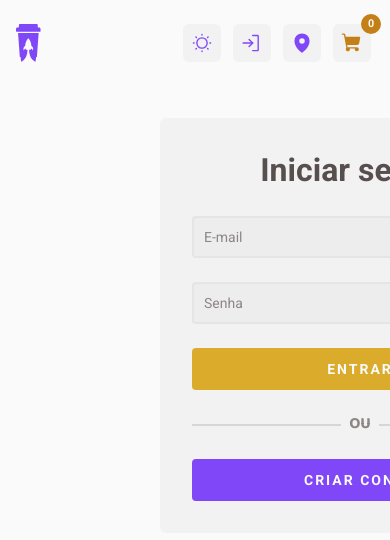
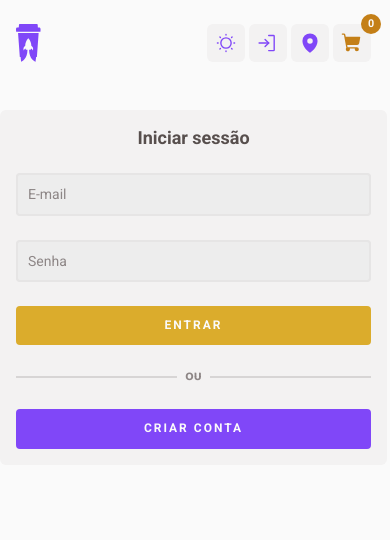
Before and after one commit to die-goncalves/coffee-delivery, a React (Vite) app: page /account/session in a window 390 px wide. Shown: the top 540 px of the page. Built offline with nearby package versions, Linux system fonts and the light colour scheme; no server answers.

Commit message:
Pequenos ajustes de responsividade na estilização

```diff
--- a/src/components/CoffeeCard/styles.ts
+++ b/src/components/CoffeeCard/styles.ts
@@ -1,7 +1,7 @@
 import styled from 'styled-components'
 
 type CoffeeCardContainerProps = {
-  outOfStock: boolean
+  outOfInventory: boolean
 }
 export const CoffeeCardContainer = styled.div<CoffeeCardContainerProps>`
   display: flex;
@@ -12,7 +12,7 @@ export const CoffeeCardContainer = styled.div<CoffeeCardContainerProps>`
   background: ${props => props.theme.colors['base/card']};
   border-radius: 6px 36px;
 
-  ${props => props.outOfStock && `opacity: 0.5;`}
+  ${props => props.outOfInventory && `opacity: 0.5;`}
 
   & > h1 {
     font-family: 'Baloo 2', cursive;
@@ -23,7 +23,7 @@ export const CoffeeCardContainer = styled.div<CoffeeCardContainerProps>`
     color: ${props => props.theme.colors['base/label']};
   }
 
-  @media (min-width: 320px) {
+  @media (min-width: 320px), (max-width: 320px) {
     width: auto;
     padding: 0 1rem 1rem;
 
@@ -36,7 +36,7 @@ export const CoffeeCardContainer = styled.div<CoffeeCardContainerProps>`
       font-size: 1rem;
     }
     & > p {
-      font-size: 0.7rem;
+      font-size: 0.875rem;
     }
 
     & h1 + p {
@@ -81,13 +81,13 @@ export const BuyContainer = styled.div`
     }
   }
 
-  @media (min-width: 320px) {
+  @media (min-width: 320px), (max-width: 320px) {
     & > div:first-child {
       & span:first-child {
-        font-size: 0.7rem;
+        font-size: 0.875rem;
       }
       & span:last-child {
-        font-size: 1.2rem;
+        font-size: 1.25rem;
       }
     }
   }
@@ -194,7 +194,7 @@ export const Actions = styled.form`
     }
   }
 
-  @media (min-width: 320px) {
+  @media (min-width: 320px), (max-width: 320px) {
     & > div {
       padding: 0.4rem;
       input {
@@ -276,10 +276,10 @@ export const Tags = styled.div`
     margin-left: 0.25rem;
   }
 
-  @media (min-width: 320px) {
+  @media (min-width: 320px), (max-width: 320px) {
     max-width: 11.40625rem;
     & > span {
-      font-size: 0.5rem;
+      font-size: 0.625rem;
     }
   }
   @media (min-width: 480px) {
--- a/src/components/Header/styles.ts
+++ b/src/components/Header/styles.ts
@@ -4,7 +4,7 @@ export const HeaderContainer = styled.nav`
   display: flex;
   align-items: center;
   position: sticky;
-  z-index: 99999;
+  z-index: 10;
   top: 0;
   justify-content: space-between;
   background: ${props => props.theme.colors['base/background']};
@@ -23,7 +23,7 @@ export const HeaderContainer = styled.nav`
     gap: 0.75rem;
   }
 
-  @media (min-width: 320px) {
+  @media (min-width: 320px), (max-width: 320px) {
     padding: 1.5rem 1rem;
 
     & > a {
@@ -33,6 +33,14 @@ export const HeaderContainer = styled.nav`
       svg:last-child {
         display: initial;
       }
+    }
+    & > div {
+      gap: 0.25rem;
+    }
+  }
+  @media (min-width: 480px) {
+    & > div {
+      gap: 0.75rem;
     }
   }
   @media (min-width: 640px) {
@@ -106,7 +114,8 @@ export const LocationAndCartContainer = styled.nav`
     }
   }
 
-  @media (min-width: 320px) {
+  @media (min-width: 320px), (max-width: 320px) {
+    gap: 0.25rem;
     a {
       span {
         font-size: 0.9rem;
@@ -114,6 +123,7 @@ export const LocationAndCartContainer = styled.nav`
     }
   }
   @media (min-width: 480px) {
+    gap: 0.75rem;
     a {
       span {
         font-size: 1rem;
@@ -173,7 +183,7 @@ export const CartContainer = styled.div`
     }
   }
 
-  @media (min-width: 320px) {
+  @media (min-width: 320px), (max-width: 320px) {
     & > div {
       span {
         font-size: 0.675rem;
--- a/src/layouts/DefaultLayout/styles.ts
+++ b/src/layouts/DefaultLayout/styles.ts
@@ -7,8 +7,6 @@ export const MainContainer = styled.div`
   overflow: auto;
 
   &::-webkit-scrollbar {
-    width: 0.8vw;
-    height: 0.8vw;
     background: ${props => props.theme.colors['base/background']};
   }
   &::-webkit-scrollbar-thumb {
@@ -29,6 +27,19 @@ export const MainContainer = styled.div`
           : props.theme.colors['brand/purple-dark']};
     }
   }
+
+  @media (min-width: 320px), (max-width: 320px) {
+    &::-webkit-scrollbar {
+      width: 1vw;
+      height: 1vw;
+    }
+  }
+  @media (min-width: 640px) {
+    &::-webkit-scrollbar {
+      width: 0.6vw;
+      height: 0.6vw;
+    }
+  }
 `
 
 export const LayoutContainer = styled.div`
--- a/src/pages/Checkout/styles.ts
+++ b/src/pages/Checkout/styles.ts
@@ -13,7 +13,7 @@ export const CheckoutContainer = styled.div`
     }
   }
 
-  input {
+  input:not([type='submit']) {
     color: ${props => props.theme.colors['base/title']};
   }
 
@@ -448,43 +448,6 @@ export const CoffeesInCart = styled.div<CoffeesInCartProps>`
     border-top: 1px solid ${props => props.theme.colors['base/button']};
   }
 
-  & > input {
-    padding: 0.75rem 0.5rem;
-    border-radius: 6px;
-    border: none;
-    text-transform: uppercase;
-    background: ${props => props.theme.colors['brand/yellow']};
-    color: ${props => props.theme.colors['base/background']};
-
-    font-size: 0.875rem;
-    font-weight: 700;
-    line-height: 1.6;
-
-    cursor: pointer;
-
-    transition-duration: 0.2s;
-    transition-property: background-color;
-    transition-timing-function: ease-out;
-
-    ${props =>
-      props.items
-        ? `
-            &:hover:not(:disabled) {
-              background: ${props.theme.colors['brand/yellow-dark']};
-            }
-            &:disabled {
-              cursor: wait;
-              opacity: 0.75;
-            };
-          `
-        : `
-            &:disabled {
-              cursor: not-allowed;
-              opacity: 0.75;
-            };
-          `}
-  }
-
   @media (min-width: 320px) {
     padding: 1rem;
     width: 100%;
@@ -623,3 +586,44 @@ export const MessageNoItems = styled.div`
   font-size: 1.125rem;
   color: ${props => props.theme.colors['base/subtitle']};
 `
+
+type InputSubmitProps = {
+  isSubmitting: boolean
+}
+export const InputSubmit = styled.input<InputSubmitProps>`
+  padding: 0.75rem 0.5rem;
+  border-radius: 6px;
+  border: none;
+  text-transform: uppercase;
+  background: ${props => props.theme.colors['brand/yellow']};
+  color: ${props => props.theme.colors['base/background']};
+
+  font-size: 0.875rem;
+  font-weight: 700;
+  line-height: 1.6;
+
+  cursor: pointer;
+
+  transition-duration: 0.2s;
+  transition-property: background-color;
+  transition-timing-function: ease-out;
+
+  &:hover:not(:disabled) {
+    background: ${props => props.theme.colors['brand/yellow-dark']};
+  }
+
+  ${props =>
+    props.isSubmitting
+      ? `
+          &:disabled {
+            cursor: wait;
+            opacity: 0.75;
+          };
+        `
+      : `
+          &:disabled {
+            cursor: not-allowed;
+            opacity: 0.75;
+          };
+        `}
+`
--- a/src/pages/Home/styles.ts
+++ b/src/pages/Home/styles.ts
@@ -7,7 +7,7 @@ export const IntroContainer = styled.div`
   position: relative;
   max-width: 100vw;
 
-  @media (min-width: 320px) {
+  @media (min-width: 320px), (max-width: 320px) {
     & > img {
       max-width: inherit;
       position: absolute;
@@ -41,11 +41,11 @@ export const MainContainer = styled.div`
     display: flex;
     flex-direction: column;
     flex: 1;
-    z-index: 10;
+    z-index: 5;
     gap: 4.125rem;
   }
 
-  @media (min-width: 320px) {
+  @media (min-width: 320px), (max-width: 320px) {
     padding: 2rem 1rem;
     gap: 0rem;
     & > div {
@@ -56,7 +56,6 @@ export const MainContainer = styled.div`
     }
   }
   @media (min-width: 480px) {
-    text-align: center;
   }
   @media (min-width: 640px) {
     padding: 4.75rem 2rem;
@@ -91,7 +90,6 @@ export const TitleContainer = styled.div`
   gap: 1rem;
   h1 {
     font-family: 'Baloo 2', cursive;
-    font-size: 3rem;
     font-weight: 800;
     color: ${props => props.theme.colors['base/title']};
   }
@@ -100,20 +98,22 @@ export const TitleContainer = styled.div`
     color: ${props => props.theme.colors['base/subtitle']};
   }
 
-  @media (min-width: 320px) {
+  @media (min-width: 320px), (max-width: 320px) {
     h1 {
-      font-size: 2.4rem;
+      font-size: 2rem;
     }
     p {
-      font-size: 1rem;
+      font-size: 1.125rem;
     }
   }
   @media (min-width: 640px) {
     h1 {
-      font-size: 2.7rem;
+      font-size: 2.5rem;
     }
-    p {
-      font-size: 1.125rem;
+  }
+  @media (min-width: 1280px) {
+    h1 {
+      font-size: 3rem;
     }
   }
 `
@@ -124,21 +124,20 @@ export const ItemsContainer = styled.div`
 
   gap: 1.25rem 2.5rem;
 
-  @media (min-width: 320px) {
+  @media (min-width: 320px), (max-width: 320px) {
     grid-template-columns: 1fr;
     grid-template-rows: repeat(4, 1fr);
   }
   @media (min-width: 480px) {
-    margin: 0 auto;
+  }
+  @media (min-width: 640px) {
+    margin-right: auto;
     grid-template-columns: auto auto;
     grid-template-rows: auto auto;
-  }
-  @media (min-width: 640px) {
   }
   @media (min-width: 768px) {
   }
   @media (min-width: 1024px) {
-    margin: initial;
     gap: 1.25rem;
   }
 `
@@ -149,13 +148,10 @@ export const Item = styled.div`
   color: ${props => props.theme.colors['base/text']};
   background: transparent;
 
-  @media (min-width: 320px) {
-    font-size: 0.8rem;
+  @media (min-width: 320px), (max-width: 320px) {
+    font-size: 0.875rem;
   }
   @media (min-width: 640px) {
-    font-size: 0.9rem;
-  }
-  @media (min-width: 768px) {
     font-size: 1rem;
   }
 `
@@ -195,11 +191,11 @@ export const CoffeeListContainer = styled.div`
     color: ${props => props.theme.colors['base/subtitle']};
   }
 
-  @media (min-width: 320px) {
+  @media (min-width: 320px), (max-width: 320px) {
     padding: 0 1rem;
     & > h1 {
       margin: 0 auto;
-      font-size: 1.6rem;
+      font-size: 1.5rem;
     }
   }
   @media (min-width: 480px) {
@@ -219,12 +215,12 @@ export const CoffeeListContainer = styled.div`
     padding: 0rem 5rem;
   }
   @media (min-width: 1280px) {
+    & > h1 {
+      margin: initial;
+    }
   }
   @media (min-width: 1440px) {
     padding: 0rem 10rem;
-    & > h1 {
-      margin: initial;
-    }
   }
 `
 
@@ -232,7 +228,7 @@ export const CoffeeList = styled.div`
   display: grid;
   margin: 3.375rem auto 10rem auto;
 
-  @media (min-width: 320px) {
+  @media (min-width: 320px), (max-width: 320px) {
     grid-template-columns: repeat(1, 1fr);
     grid-gap: 2rem;
     margin: 3.375rem auto 6.75rem auto;
--- a/src/pages/Register/styles.ts
+++ b/src/pages/Register/styles.ts
@@ -2,7 +2,18 @@ import styled from 'styled-components'
 import { Link } from 'react-router-dom'
 
 export const RegisterContainer = styled.div`
-  padding: 2rem 10rem;
+  @media (min-width: 320px), (max-width: 320px) {
+    padding: 1.5rem 0;
+  }
+  @media (min-width: 640px) {
+    padding: 2rem 1rem;
+  }
+  @media (min-width: 1280px) {
+    padding: 2rem 5rem;
+  }
+  @media (min-width: 1440px) {
+    padding: 2rem 10rem;
+  }
 `
 
 export const RegisterCard = styled.div`
@@ -20,6 +31,22 @@ export const RegisterCard = styled.div`
     font-family: 'Baloo 2', cursive;
     font-weight: 700;
     color: ${props => props.theme.colors['base/title']};
+  }
+
+  @media (min-width: 320px), (max-width: 320px) {
+    padding: 1rem;
+    width: 100%;
+    & > h1 {
+      font-size: 1.125rem;
+    }
+  }
+  @media (min-width: 480px) {
+    width: 25rem;
+  }
+  @media (min-width: 640px) {
+    & > h1 {
+      font-size: 1.5rem;
+    }
   }
 `
 
@@ -54,6 +81,17 @@ export const RegisterForm = styled.form`
         props.theme.name === 'dark-theme'
           ? props.theme.colors['brand/yellow-dark']
           : props.theme.colors['brand/yellow-dark']};
+    }
+  }
+
+  @media (min-width: 320px), (max-width: 320px) {
+    input[type='submit'] {
+      font-size: 0.75rem;
+    }
+  }
+  @media (min-width: 640px) {
+    input[type='submit'] {
+      font-size: 0.875rem;
     }
   }
 `
@@ -111,11 +149,11 @@ export const ErrorStyle = styled.span`
   color: ${props => props.theme.colors['base/error']};
   font-size: 0.8rem;
 
-  @media (min-width: 320px) {
-    font-size: 0.675rem;
+  @media (min-width: 320px), (max-width: 320px) {
+    font-size: 0.75rem;
   }
-  @media (min-width: 480px) {
-    font-size: 0.75rem;
+  @media (min-width: 640px) {
+    font-size: 0.875rem;
   }
 `
 
@@ -123,7 +161,7 @@ export const EyeContainer = styled.button`
   display: flex;
   position: absolute;
   border: none;
-  z-index: 50;
+  z-index: 5;
   top: 50%;
   right: 0%;
   transform: translate(-50%, -50%);
@@ -170,6 +208,17 @@ export const SessionContainer = styled.div`
       height: 2px;
     }
   }
+
+  @media (min-width: 320px), (max-width: 320px) {
+    p {
+      font-size: 0.75rem;
+    }
+  }
+  @media (min-width: 640px) {
+    p {
+      font-size: 0.875rem;
+    }
+  }
 `
 
 export const SessionLink = styled(Link)`
@@ -196,4 +245,11 @@ export const SessionLink = styled(Link)`
   &:hover {
     background: ${props => props.theme.colors['brand/purple-dark']};
   }
+
+  @media (min-width: 320px), (max-width: 320px) {
+    font-size: 0.75rem;
+  }
+  @media (min-width: 640px) {
+    font-size: 0.875rem;
+  }
 `
--- a/src/pages/Session/styles.ts
+++ b/src/pages/Session/styles.ts
@@ -2,7 +2,18 @@ import styled from 'styled-components'
 import { Link } from 'react-router-dom'
 
 export const SessionContainer = styled.div`
-  padding: 2rem 10rem;
+  @media (min-width: 320px), (max-width: 320px) {
+    padding: 1.5rem 0;
+  }
+  @media (min-width: 640px) {
+    padding: 2rem 1rem;
+  }
+  @media (min-width: 1280px) {
+    padding: 2rem 5rem;
+  }
+  @media (min-width: 1440px) {
+    padding: 2rem 10rem;
+  }
 `
 
 export const SessionCard = styled.div`
@@ -17,6 +28,22 @@ export const SessionCard = styled.div`
 
   & > h1 {
     margin: auto;
+  }
+
+  @media (min-width: 320px), (max-width: 320px) {
+    padding: 1rem;
+    width: 100%;
+    & > h1 {
+      font-size: 1.125rem;
+    }
+  }
+  @media (min-width: 480px) {
+    width: 25rem;
+  }
+  @media (min-width: 640px) {
+    & > h1 {
+      font-size: 1.5rem;
+    }
   }
 `
 
@@ -56,6 +83,17 @@ export const SessionForm = styled.form`
         props.theme.name === 'dark-theme'
           ? props.theme.colors['brand/yellow-dark']
           : props.theme.colors['brand/yellow-dark']};
+    }
+  }
+
+  @media (min-width: 320px), (max-width: 320px) {
+    input[type='submit'] {
+      font-size: 0.75rem;
+    }
+  }
+  @media (min-width: 640px) {
+    input[type='submit'] {
+      font-size: 0.875rem;
     }
   }
 `
@@ -107,11 +145,11 @@ export const ErrorStyle = styled.span`
   color: ${props => props.theme.colors['base/error']};
   font-size: 0.8rem;
 
-  @media (min-width: 320px) {
-    font-size: 0.675rem;
+  @media (min-width: 320px), (max-width: 320px) {
+    font-size: 0.75rem;
   }
-  @media (min-width: 480px) {
-    font-size: 0.75rem;
+  @media (min-width: 640px) {
+    font-size: 0.875rem;
   }
 `
 
@@ -119,7 +157,7 @@ export const EyeContainer = styled.button`
   display: flex;
   position: absolute;
   border: none;
-  z-index: 50;
+  z-index: 5;
   top: 50%;
   right: 0%;
   transform: translate(-50%, -50%);
@@ -166,6 +204,17 @@ export const RegisterContainer = styled.div`
       height: 2px;
     }
   }
+
+  @media (min-width: 320px), (max-width: 320px) {
+    p {
+      font-size: 0.75rem;
+    }
+  }
+  @media (min-width: 640px) {
+    p {
+      font-size: 0.875rem;
+    }
+  }
 `
 
 export const RegisterLink = styled(Link)`
@@ -192,4 +241,11 @@ export const RegisterLink = styled(Link)`
   &:hover {
     background: ${props => props.theme.colors['brand/purple-dark']};
   }
+
+  @media (min-width: 320px), (max-width: 320px) {
+    font-size: 0.75rem;
+  }
+  @media (min-width: 640px) {
+    font-size: 0.875rem;
+  }
 `
--- a/src/styles/themes/dark.ts
+++ b/src/styles/themes/dark.ts
@@ -19,6 +19,7 @@ export const darkTheme = {
     'base/card': 'rgb(12,13,13)',
 
     'base/white': '#FFF',
+    'base/black': '#000',
     'base/background': 'rgb(5,5,5)',
     'base/error': '#F75A68'
   }
--- a/src/styles/themes/default.ts
+++ b/src/styles/themes/default.ts
@@ -19,6 +19,7 @@ export const defaultTheme = {
     'base/card': '#F3F2F2',
 
     'base/white': '#FFF',
+    'base/black': '#000',
     'base/background': '#FAFAFA',
     'base/error': '#F75A68'
   }
```
